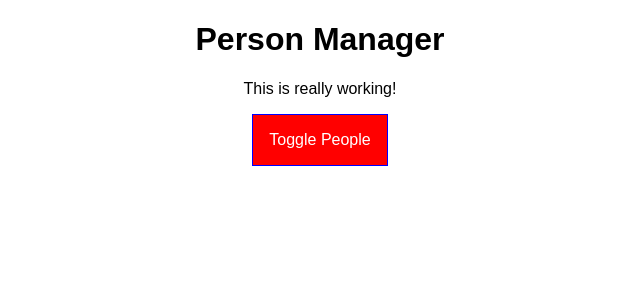
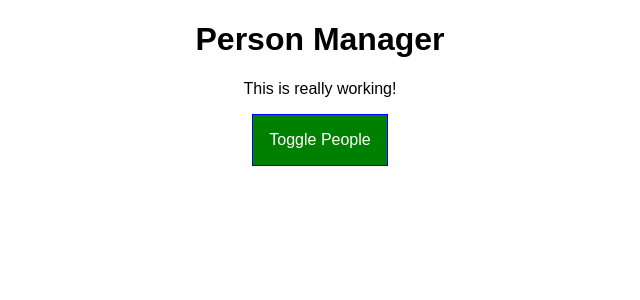
Before and after one commit to cbaermann/React, a React app in the folder firstproj/: page / in a window 1280 px wide. Shown: the top 300 px of the page, without its empty margins (320-960 px from the left). Built offline with nearby package versions, Linux system fonts and the light colour scheme.

Commit message:
fixed conditional on red vs green on button

```diff
--- a/firstproj/src/Components/Cockpit/Cockpit.js
+++ b/firstproj/src/Components/Cockpit/Cockpit.js
@@ -9,7 +9,6 @@ const cockpit = (props) => {
     if(props.showPersons) {
         btnClass = classes.Red;
     }
-    btnClass = classes.Red;
     if(props.persons.length <= 2) {
       assignedClasses.push(classes.red); //classes = ['red']
     }
--- a/firstproj/src/containers/App.js
+++ b/firstproj/src/containers/App.js
@@ -65,7 +65,6 @@ class App extends Component {
 
     let persons = null;
 
-
     if(this.state.showPersons ){
       persons = <Persons
           persons={this.state.persons}
@@ -73,8 +72,6 @@ class App extends Component {
           changed={this.nameChangedHandler} />
 
     }
-
-
     return (
 
         <div className={classes.App}>
```
